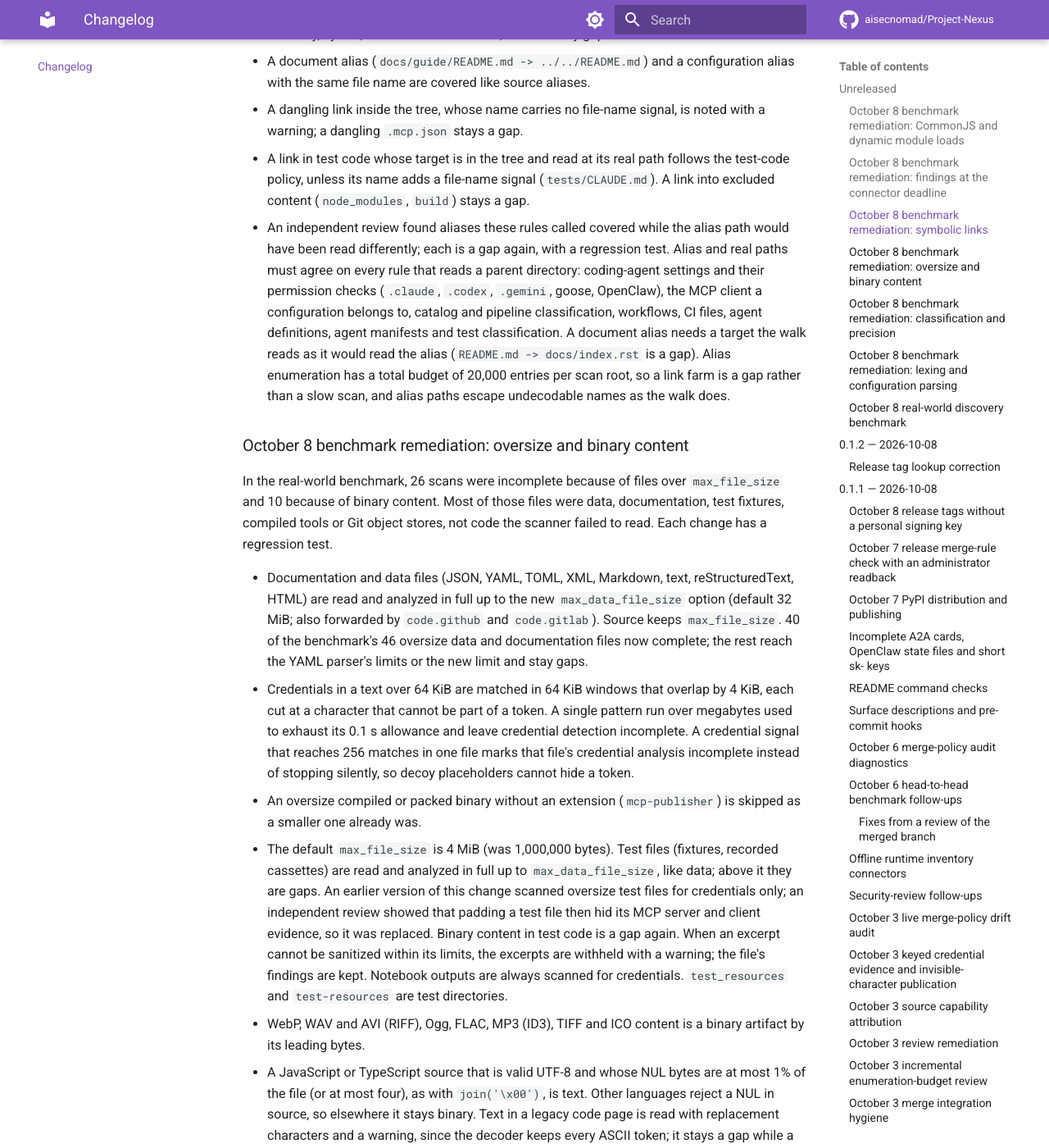
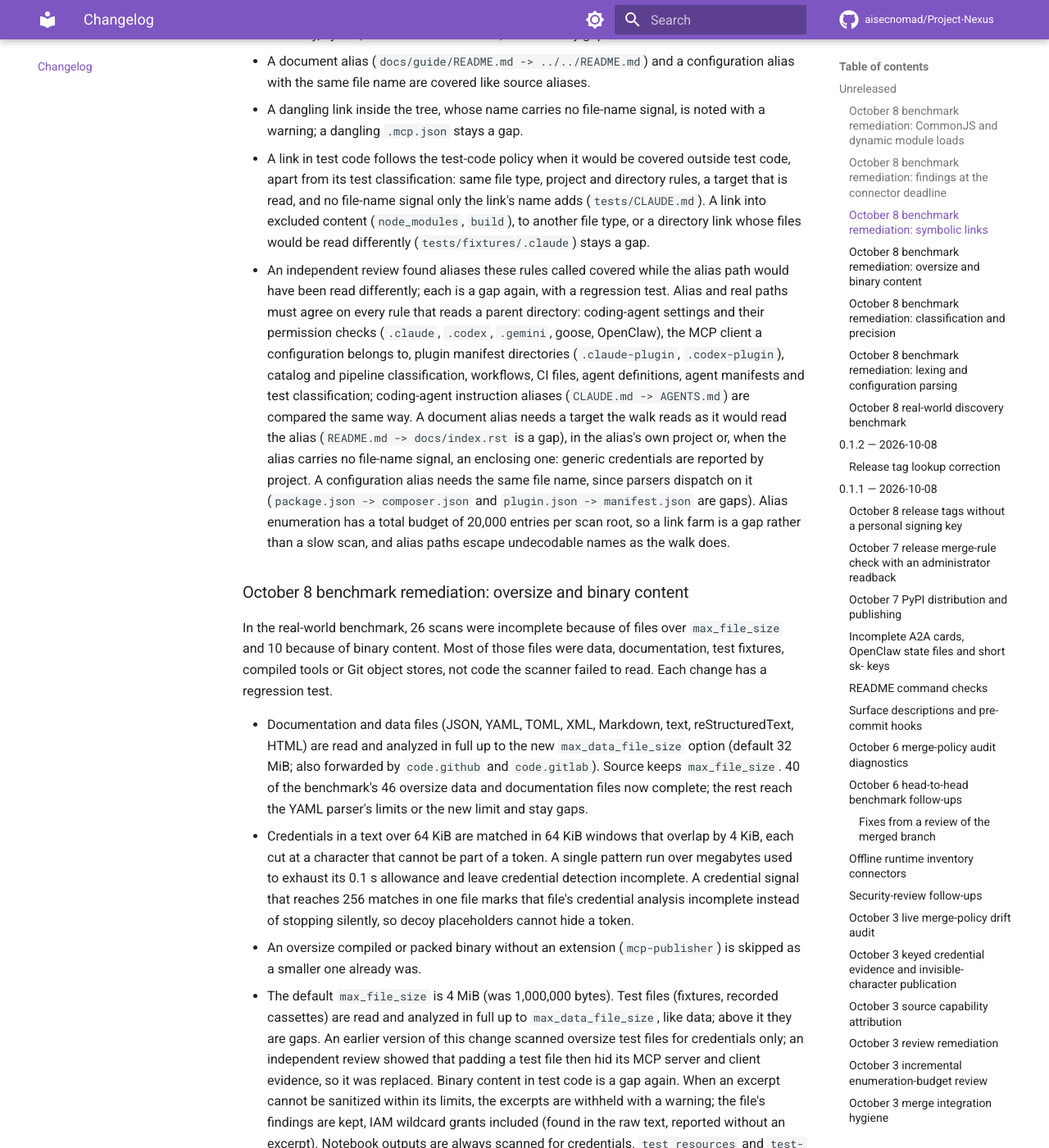
Before and after one commit to aisecnomad/Project-Nexus, an MkDocs documentation site: the page built from docs/changelog.md, in a window 1280 px wide and 1400 px high, scrolled down 1199 px. Shown: the whole window at 82% size. Built offline with MkDocs 1.6.1 and Material for MkDocs 9.7.7, drawn with Linux system fonts in a browser that asks for light colours; comment, search, counter and statistics services are not loaded; some of the changed text lies outside the part shown.

Commit message:
Benchmark remediation: second review fixes for link aliases, mentions, projects and Git stores
An independent review of the previous commit reproduced repositories
where a scan reported complete while losing evidence. Each case has a
regression test that fails on the previous commit.

- A configuration alias needs the same file name again: parsers
  dispatch on it (package.json -> composer.json, plugin.json).
- A document alias may point into its own project, or an enclosing one
  when its name carries no file-name signal; generic credentials are
  reported by project.
- Instruction-document aliases and test-code links are compared on
  every directory rule; a test-code link is covered only as it would be
  outside test code, so `tests/fixtures/.claude` and a link to another
  file type are gaps. Plugin manifest directories are a directory rule,
  and Codex `.codex-plugin` paths are relative to the plugin root.
- IAM wildcards are found in the raw text when excerpts are withheld.
- Mentions are judged on a window around each occurrence and charged
  for the work done, so one long line of hosts stays linear.
- A file's project and its relation to AI projects are found by walking
  up its path, not by comparing every project.
- A loose Git object must inflate to an object header; other Git
  formats need their signature and binary version. Stores are found by
  walking up each path, and at most five are named per root.

Co-Authored-By: Claude Opus 5.5 <noreply@anthropic.com>
Claude-Session: https://claude.ai/code/session_017vWVFaT62KfXNqJ75B8Q6y

```diff
--- a/CHANGELOG.md
+++ b/CHANGELOG.md
@@ -49,19 +49,27 @@ followed; each new rule decides from real paths and has a regression test.
   configuration alias with the same file name are covered like source aliases.
 - A dangling link inside the tree, whose name carries no file-name signal, is
   noted with a warning; a dangling `.mcp.json` stays a gap.
-- A link in test code whose target is in the tree and read at its real path
-  follows the test-code policy, unless its name adds a file-name signal
-  (`tests/CLAUDE.md`). A link into excluded content (`node_modules`, `build`)
-  stays a gap.
+- A link in test code follows the test-code policy when it would be covered
+  outside test code, apart from its test classification: same file type,
+  project and directory rules, a target that is read, and no file-name signal
+  only the link's name adds (`tests/CLAUDE.md`). A link into excluded content
+  (`node_modules`, `build`), to another file type, or a directory link whose
+  files would be read differently (`tests/fixtures/.claude`) stays a gap.
 - An independent review found aliases these rules called covered while the
   alias path would have been read differently; each is a gap again, with a
   regression test. Alias and real paths must agree on every rule that reads a
   parent directory: coding-agent settings and their permission checks
   (`.claude`, `.codex`, `.gemini`, goose, OpenClaw), the MCP client a
-  configuration belongs to, catalog and pipeline classification, workflows,
-  CI files, agent definitions, agent manifests and test classification. A
+  configuration belongs to, plugin manifest directories (`.claude-plugin`,
+  `.codex-plugin`), catalog and pipeline classification, workflows, CI files,
+  agent definitions, agent manifests and test classification; coding-agent
+  instruction aliases (`CLAUDE.md -> AGENTS.md`) are compared the same way. A
   document alias needs a target the walk reads as it would read the alias
-  (`README.md -> docs/index.rst` is a gap). Alias enumeration has a total
+  (`README.md -> docs/index.rst` is a gap), in the alias's own project or, when
+  the alias carries no file-name signal, an enclosing one: generic credentials
+  are reported by project. A configuration alias needs the same file name,
+  since parsers dispatch on it (`package.json -> composer.json` and
+  `plugin.json -> manifest.json` are gaps). Alias enumeration has a total
   budget of 20,000 entries per scan root, so a link farm is a gap rather than
   a slow scan, and alias paths escape undecodable names as the walk does.
 
@@ -93,7 +101,9 @@ code the scanner failed to read. Each change has a regression test.
   an independent review showed that padding a test file then hid its MCP
   server and client evidence, so it was replaced. Binary content in test code
   is a gap again. When an excerpt cannot be sanitized within its limits, the
-  excerpts are withheld with a warning; the file's findings are kept.
+  excerpts are withheld with a warning; the file's findings are kept, IAM
+  wildcard grants included (found in the raw text, reported without an
+  excerpt).
   Notebook outputs are always scanned for credentials. `test_resources` and
   `test-resources` are test directories.
 - WebP, WAV and AVI (RIFF), Ogg, FLAC, MP3 (ID3), TIFF and ICO content is a
@@ -106,9 +116,12 @@ code the scanner failed to read. Each change has a regression test.
 - A Git repository kept in the tree under another name (a bare `name.git`
   fixture, a test's `dotGit`) is recognised by a valid `HEAD`, `objects/` and
   `refs/` and only Git's own entries. Only its binary formats are skipped,
-  each verified by path and leading bytes (zlib loose objects, packs and their
-  indexes, commit graphs, the index); hooks and every other file in it are
-  analyzed, so a directory shaped like a store cannot hide source.
+  each verified by path and content: a loose object must inflate to a Git
+  object header, and packs, pack indexes and their companions, commit graphs
+  and the index must start with their signature and binary version. Hooks and
+  every other file in it are analyzed, so a directory shaped like a store
+  cannot hide source. Stores are found by walking up each path, and at most
+  five are named in warnings per root.
 
 ### October 8 benchmark remediation: classification and precision
 
@@ -164,13 +177,20 @@ regression test.
   which describe a decision rather than a gap.
 - A second review found that judging mentions searched the whole file once
   per name, so a 750 KB catalog of 30,000 names timed the scan out. Each name
-  is judged once per file, and searches stop at 64 MiB of text per file; a
-  name beyond that is evidence, never a mention. The MCP configuration files
-  plugin manifests name are read once each, up to the walk's size limit for
-  their type, before the connector deadline, and a failure in one is that
-  file's error, not the scan's. A credential is titled `LLM provider
-  credential` only when a provider signature matched it; a GitHub token alone
-  is a `Hard-coded credential`.
+  is judged once per file, each occurrence on its line clipped to 2,100
+  characters around it, and the work, searches and lines alike, stops at
+  64 MiB of text per file; a name beyond that is evidence, never a mention, as
+  is an occurrence more than 4 KiB from the start of its line in a keyed file.
+  The MCP configuration files plugin manifests name are read once each, up to
+  the walk's size limit for their type, before the connector deadline, and a
+  failure in one is that file's error, not the scan's; paths in a Codex
+  `.codex-plugin/plugin.json` are relative to the plugin root, as in Claude
+  Code's `.claude-plugin/`. A credential is titled `LLM provider credential`
+  only when an AI provider or AI service signature matched it; a GitHub token
+  or AWS key alone is a `Hard-coded credential`. Finding a file's project and
+  whether it is related to an AI project walks up its path instead of
+  comparing every project, which a repository of 12,000 small projects had
+  made quadratic after the last deadline check.
 
 ### October 8 benchmark remediation: lexing and configuration parsing
 
```
Also changed, not shown: docs/production.md (+8 -5 lines), docs/scanning.md (+19 -13 lines), 3 other files.
